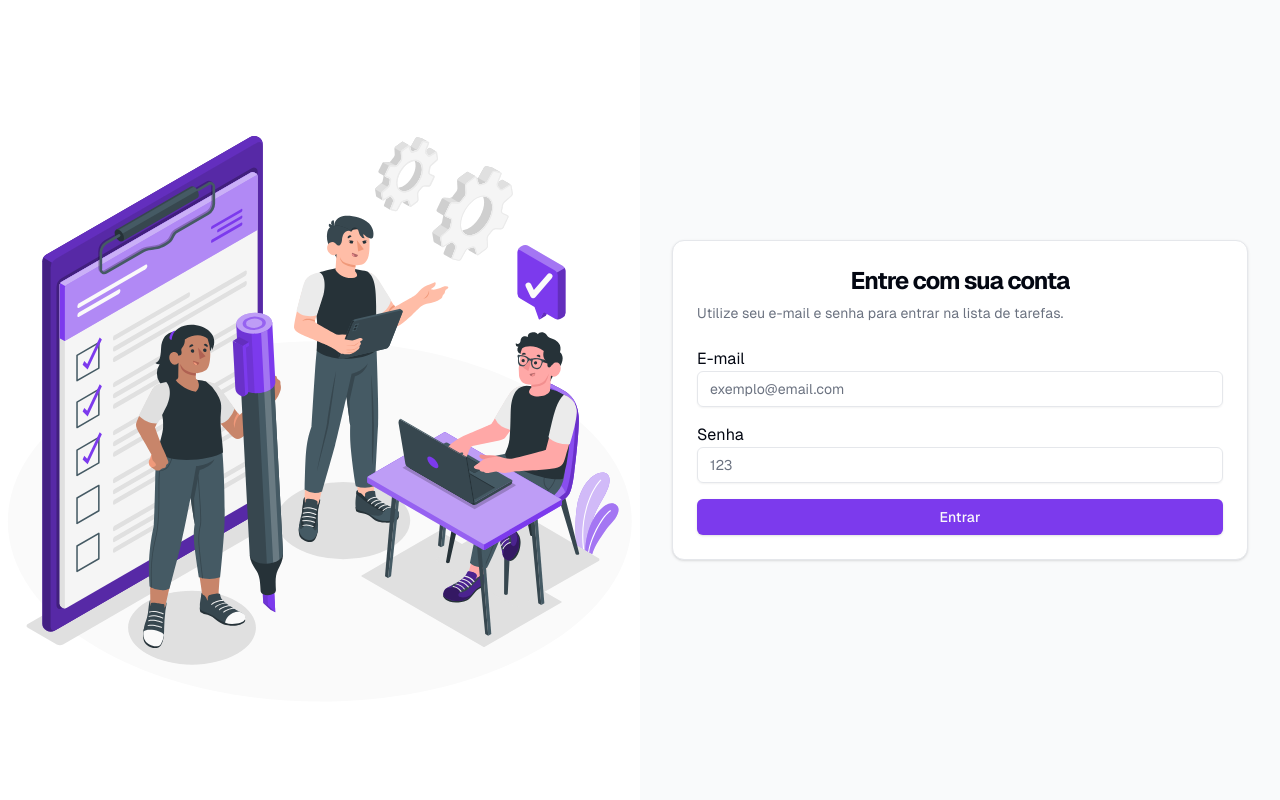
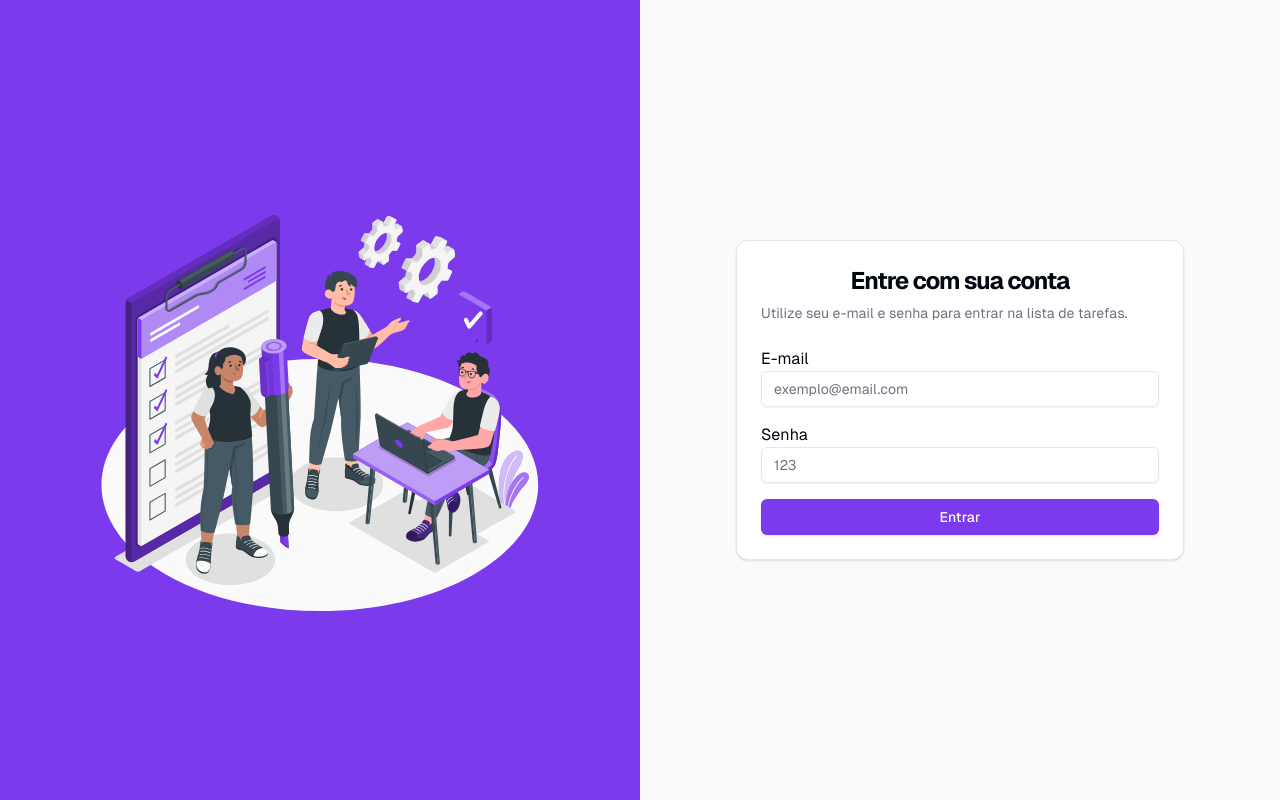
Before and after one commit to websam2/dashboard-tarefa, a Next.js app: page / in a window 1280 px wide. Built offline with nearby package versions, Linux system fonts and the light colour scheme.

Commit message:
refactor: add responsividade para todas as telas e retirando fonte adicional

```diff
--- a/app/layout.tsx
+++ b/app/layout.tsx
@@ -7,11 +7,7 @@ const geistSans = localFont({
   variable: "--font-geist-sans",
   weight: "100 900",
 });
-const geistMono = localFont({
-  src: "./fonts/GeistMonoVF.woff",
-  variable: "--font-geist-mono",
-  weight: "100 900",
-});
+
 
 export const metadata: Metadata = {
   title: "Dashboard de Tarefas Simples",
@@ -26,7 +22,7 @@ export default function RootLayout({
   return (
     <html lang="pt-BR">
       <body
-        className={`${geistSans.variable} ${geistMono.variable} antialiased`}
+        className={`${geistSans.variable} antialiased`}
       >
         {children}
       </body>
--- a/components/LoginPage.tsx
+++ b/components/LoginPage.tsx
@@ -5,7 +5,6 @@ import { useEffect, useState } from "react";
 import Image from "next/image";
 import teamChecklist from "../app/assets/team checklist.svg";
 
-import { Label } from "@radix-ui/react-label";
 import { Button } from "@/components/ui/button";
 import {
 	Card,
@@ -15,6 +14,7 @@ import {
 	CardTitle,
 } from "@/components/ui/card";
 import { Input } from "@/components/ui/input";
+import { Label } from "@radix-ui/react-label";
 
 export default function LoginPage() {
 	const [email, setEmail] = useState("");
@@ -23,7 +23,7 @@ export default function LoginPage() {
 	const [isLoggedIn, setIsLoggedIn] = useState(false);
 	const router = useRouter();
 
-	//acessando a página principal
+	//vai para a página principal ao fazer o login
 	useEffect(() => {
 		if (isLoggedIn) {
 			router.push("/dashboard");
@@ -41,13 +41,19 @@ export default function LoginPage() {
 	};
 
 	return (
-		<main className="flex items-center h-full w-full">
-			<section className="flex justify-center w-1/2 ">
-				<Image src={teamChecklist} alt="Checklist" className="w-full" />
+		<main className="flex flex-col justify-center md:flex-row min-h-screen">
+			<section className="hidden md:flex md:w-1/2 items-center justify-center bg-primary p-4">
+				<Image
+					src={teamChecklist}
+					alt="Checklist"
+					className="w-full max-w-md h-auto"
+					width={400}
+					height={400}
+				/>
 			</section>
 
-			<section className="flex justify-center items-center w-1/2 h-full bg-primary-foreground">
-				<Card className="w-full h-80 max-w-xl">
+			<section className="flex w-full h-screen md:w-1/2 items-center justify-center bg-primary-foreground p-4">
+				<Card className="w-full max-w-md">
 					<CardHeader>
 						<CardTitle className="text-2xl font-bold tracking-tighter text-center">
 							Entre com sua conta
@@ -69,7 +75,7 @@ export default function LoginPage() {
 									required
 								/>
 							</div>
-							<div className="mt-4">
+							<div>
 								<Label htmlFor="password">Senha</Label>
 								<Input
 									id="password"
@@ -81,7 +87,7 @@ export default function LoginPage() {
 								/>
 							</div>
 							{error && <p className="text-red-500">{error}</p>}
-							<Button type="submit" className="mt-6 w-full">
+							<Button type="submit" className="w-full">
 								Entrar
 							</Button>
 						</form>
```
